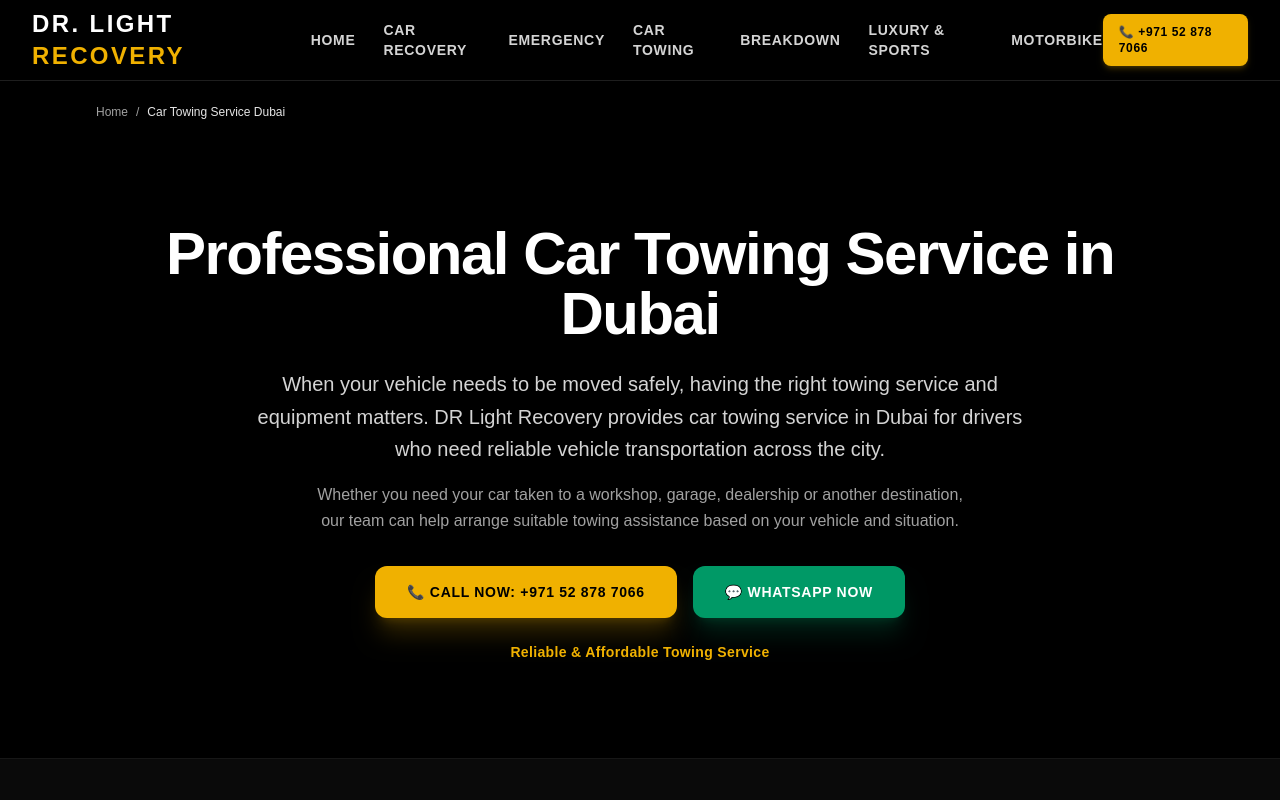
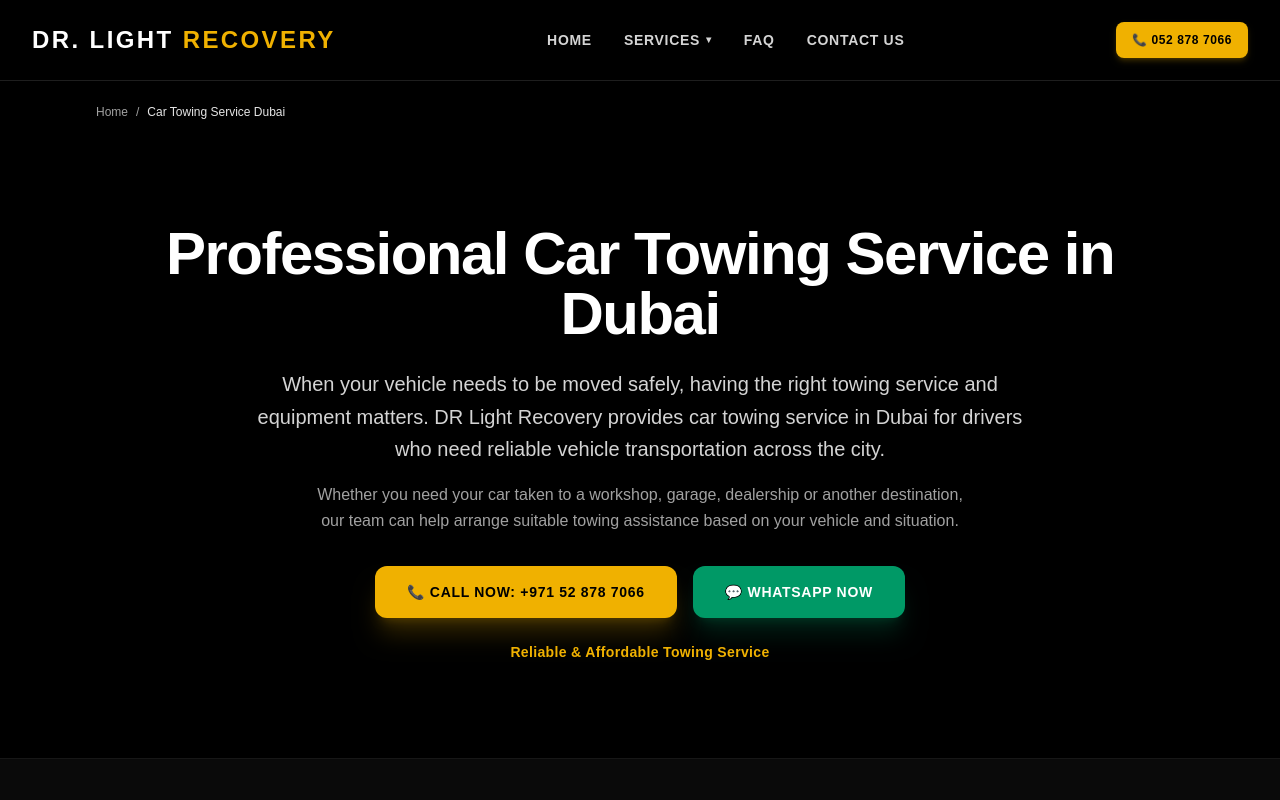
Before and after one commit to FAISALREHMAN-AI/drlightrecovery, a Next.js app: page /car-towing-dubai in a window 1280 px wide. Shown: the top 800 px of the page. Built offline with nearby package versions, Linux system fonts and the light colour scheme.

Commit message:
Update Header navigation with SERVICES dropdown, separate direct Call vs WhatsApp CTAs, and add Learn More service buttons

```diff
--- a/app/page.tsx
+++ b/app/page.tsx
@@ -16,15 +16,16 @@ export default function Home() {
     setOpenFaq(openFaq === idx ? null : idx);
   };
 
+  // Section 3: Exactly the 6 approved services with dedicated Learn More buttons
   const services = [
     {
-      title: "Car Recovery",
+      title: "Car Recovery Dubai",
       href: "/car-recovery-dubai",
       desc: "Reliable car recovery across Dubai for vehicles that cannot be driven or need to be safely transported. Share your location and vehicle details with our team to arrange the appropriate recovery service.",
       badge: "24/7 Service"
     },
     {
-      title: "Car Towing",
+      title: "Car Towing Service",
       href: "/car-towing-dubai",
       desc: "Our car towing service in Dubai helps move vehicles safely from their current location to a workshop, home, or another required destination.",
       badge: "Safe Transport"
@@ -52,12 +53,6 @@ export default function Home() {
       href: "/motorbike-recovery-dubai",
       desc: "If your motorcycle cannot be ridden or needs to be transported, our motorcycle recovery service in Dubai can help move your bike safely.",
       badge: "Specialized Cradle"
-    },
-    {
-      title: "Flatbed Towing",
-      href: "/car-towing-dubai",
-      desc: "Flatbed towing provides a secure way to transport vehicles when they need to be moved without being driven. Our recovery team can arrange suitable vehicle transportation based on your vehicle and recovery requirements.",
-      badge: "Hydraulic Beds"
     }
   ];
 
@@ -134,17 +129,17 @@ export default function Home() {
               Need reliable car recovery in Dubai? DR Light Recovery provides professional car recovery and towing services across Dubai. Whether your vehicle has broken down, needs towing, or requires safe transportation, our team is available 24/7 to help.
             </p>
 
-            {/* CTAs */}
+            {/* CTAs: Call Now -> tel: | WhatsApp Now -> https://wa.me/ */}
             <div className="flex flex-col sm:flex-row items-center justify-center gap-4 mb-10">
               <a
                 href="tel:+971528787066"
                 className="w-full sm:w-auto px-8 py-4 bg-yellow-500 hover:bg-yellow-400 text-black font-extrabold text-sm uppercase tracking-wider rounded-xl transition-all duration-200 shadow-xl shadow-yellow-500/20 flex items-center justify-center gap-2 active:scale-95"
               >
                 <span>📞</span>
-                <span>Call Now: +971 52 878 7066</span>
+                <span>Call Now: 052 878 7066</span>
               </a>
               <a
-                href="https://wa.me/971528787066?text=Hello%20DR%20Light%20Recovery,%20I%20need%20vehicle%20recovery%20in%20Dubai."
+                href="https://wa.me/971528787066"
                 target="_blank"
                 rel="noopener noreferrer"
                 className="w-full sm:w-auto px-8 py-4 bg-emerald-600 hover:bg-emerald-500 text-white font-extrabold text-sm uppercase tracking-wider rounded-xl transition-all duration-200 shadow-xl shadow-emerald-600/20 flex items-center justify-center gap-2 active:scale-95"
@@ -216,7 +211,8 @@ export default function Home() {
         </section>
 
         {/* ================= 3. OUR CAR RECOVERY & TOWING SERVICES ================= */}
-        <section className="py-20 px-4 sm:px-6 lg:px-8 bg-neutral-950 border-y border-neutral-900">
+        {/* Requirement: Card is NOT clickable. Only "Learn More" button links to dedicated page. */}
+        <section id="services" className="py-20 px-4 sm:px-6 lg:px-8 bg-neutral-950 border-y border-neutral-900">
           <div className="max-w-6xl mx-auto">
             <div className="text-center max-w-3xl mx-auto mb-14">
               <h2 className="text-2xl sm:text-3xl md:text-4xl font-extrabold text-white mb-4">
@@ -227,7 +223,6 @@ export default function Home() {
               </p>
             </div>
 
-            {/* Note: PRD rule 14 specifically says NO individual contact buttons inside cards */}
             <div className="grid grid-cols-1 md:grid-cols-2 lg:grid-cols-3 gap-6">
               {services.map((srv, idx) => (
                 <div
@@ -238,20 +233,22 @@ export default function Home() {
                     <div className="inline-block px-2.5 py-1 rounded bg-neutral-900 text-yellow-400 text-[11px] font-bold uppercase tracking-wider mb-4">
                       {srv.badge}
                     </div>
-                    <h3 className="text-lg font-bold text-white mb-3 hover:text-yellow-400 transition-colors">
-                      <Link href={srv.href}>{srv.title}</Link>
+                    <h3 className="text-lg font-bold text-white mb-3">
+                      {srv.title}
                     </h3>
-                    <p className="text-neutral-400 text-xs leading-relaxed mb-4">
+                    <p className="text-neutral-400 text-xs leading-relaxed mb-6">
                       {srv.desc}
                     </p>
                   </div>
-                  <Link
-                    href={srv.href}
-                    className="inline-flex items-center text-xs font-semibold text-yellow-500 hover:text-yellow-400 tracking-wider uppercase group"
-                  >
-                    <span>Read Details</span>
-                    <span className="ml-1 group-hover:translate-x-1 transition-transform">→</span>
-                  </Link>
+                  <div>
+                    <Link
+                      href={srv.href}
+                      className="inline-flex items-center gap-1.5 px-4 py-2 rounded-lg bg-neutral-900 hover:bg-yellow-500 hover:text-black text-xs font-bold text-yellow-400 tracking-wider uppercase transition-colors group"
+                    >
+                      <span>Learn More</span>
+                      <span className="group-hover:translate-x-1 transition-transform">→</span>
+                    </Link>
+                  </div>
                 </div>
               ))}
             </div>
@@ -271,14 +268,16 @@ export default function Home() {
               Our recovery near me service is designed to make it easier to get professional vehicle recovery wherever you are in Dubai.
             </p>
             <div className="flex flex-col sm:flex-row items-center justify-center gap-4">
+              {/* Call -> Phone dialer */}
               <a
                 href="tel:+971528787066"
                 className="w-full sm:w-auto px-7 py-3.5 bg-yellow-500 hover:bg-yellow-400 text-black font-extrabold text-xs uppercase tracking-wider rounded-xl transition-colors shadow-lg"
               >
                 Find Car Recovery Near Me
               </a>
+              {/* Other contact -> WhatsApp */}
               <a
-                href="https://wa.me/971528787066?text=I%20need%20car%20recovery%20near%20me%20in%20Dubai"
+                href="https://wa.me/971528787066"
                 target="_blank"
                 rel="noopener noreferrer"
                 className="w-full sm:w-auto px-7 py-3.5 bg-neutral-800 hover:bg-neutral-700 text-white font-extrabold text-xs uppercase tracking-wider rounded-xl transition-colors"
@@ -317,6 +316,7 @@ export default function Home() {
             </div>
 
             <div className="text-center">
+              {/* Call -> Phone dialer */}
               <a
                 href="tel:+971528787066"
                 className="inline-block px-8 py-3.5 bg-yellow-500 hover:bg-yellow-400 text-black font-extrabold text-xs uppercase tracking-wider rounded-xl transition-colors shadow-lg"
@@ -363,6 +363,7 @@ export default function Home() {
           </div>
 
           <div className="text-center">
+            {/* Call button -> Phone dialer */}
             <a
               href="tel:+971528787066"
               className="inline-block px-8 py-4 bg-red-600 hover:bg-red-500 text-white font-extrabold text-xs uppercase tracking-wider rounded-xl transition-colors shadow-lg shadow-red-600/20"
@@ -419,6 +420,7 @@ export default function Home() {
             </div>
 
             <div className="text-center">
+              {/* Call -> Phone dialer */}
               <a
                 href="tel:+971528787066"
                 className="inline-block px-8 py-3.5 bg-yellow-500 hover:bg-yellow-400 text-black font-extrabold text-xs uppercase tracking-wider rounded-xl transition-colors shadow-lg"
@@ -458,8 +460,11 @@ export default function Home() {
             <p className="text-xs sm:text-sm text-neutral-400 mb-6">
               Need recovery in another part of Dubai? Share your exact location with our team and we&apos;ll assess the recovery requirements.
             </p>
+            {/* Request Assistance / Other contact -> WhatsApp */}
             <a
-              href="tel:+971528787066"
+              href="https://wa.me/971528787066"
+              target="_blank"
+              rel="noopener noreferrer"
               className="inline-block px-8 py-3.5 bg-yellow-500 hover:bg-yellow-400 text-black font-extrabold text-xs uppercase tracking-wider rounded-xl transition-colors shadow-lg"
             >
               Request Recovery
@@ -514,8 +519,11 @@ export default function Home() {
             </div>
 
             <div className="text-center">
+              {/* Request Assistance / Other contact -> WhatsApp */}
               <a
-                href="tel:+971528787066"
+                href="https://wa.me/971528787066"
+                target="_blank"
+                rel="noopener noreferrer"
                 className="inline-block px-8 py-3.5 bg-yellow-500 hover:bg-yellow-400 text-black font-extrabold text-xs uppercase tracking-wider rounded-xl transition-colors shadow-lg"
               >
                 Request Car Recovery
@@ -563,8 +571,11 @@ export default function Home() {
           </div>
 
           <div className="text-center">
+            {/* Get a Quote / Non-call contact -> WhatsApp */}
             <a
-              href="tel:+971528787066"
+              href="https://wa.me/971528787066"
+              target="_blank"
+              rel="noopener noreferrer"
               className="inline-block px-8 py-3.5 bg-yellow-500 hover:bg-yellow-400 text-black font-extrabold text-xs uppercase tracking-wider rounded-xl transition-colors shadow-lg"
             >
               Get a Recovery Quote
@@ -621,7 +632,7 @@ export default function Home() {
         </section>
 
         {/* ================= 12. FREQUENTLY ASKED QUESTIONS ================= */}
-        <section className="py-20 px-4 sm:px-6 lg:px-8 max-w-4xl mx-auto">
+        <section id="faq" className="py-20 px-4 sm:px-6 lg:px-8 max-w-4xl mx-auto">
           <div className="text-center mb-12">
             <h2 className="text-2xl sm:text-3xl md:text-4xl font-extrabold text-white mb-4">
               Frequently Asked Questions About Car Recovery in Dubai
@@ -667,15 +678,16 @@ export default function Home() {
               Whether your vehicle has broken down, needs towing, or requires safe transportation, DR Light Recovery is available 24/7 across Dubai. Contact our team, share your location and vehicle details, and get the recovery process started.
             </p>
 
+            {/* Call Now -> tel: | WhatsApp Now -> https://wa.me/ */}
             <div className="flex flex-col sm:flex-row items-center justify-center gap-4 mb-8">
               <a
                 href="tel:+971528787066"
                 className="w-full sm:w-auto px-8 py-4 bg-yellow-500 hover:bg-yellow-400 text-black font-extrabold text-sm uppercase tracking-wider rounded-xl transition-all shadow-xl shadow-yellow-500/20 active:scale-95"
               >
-                📞 Call Now: +971 52 878 7066
+                📞 Call Now: 052 878 7066
               </a>
               <a
-                href="https://wa.me/971528787066?text=Hello%20DR%20Light%20Recovery,%20I%20need%20vehicle%20recovery%20in%20Dubai."
+                href="https://wa.me/971528787066"
                 target="_blank"
                 rel="noopener noreferrer"
                 className="w-full sm:w-auto px-8 py-4 bg-emerald-600 hover:bg-emerald-500 text-white font-extrabold text-sm uppercase tracking-wider rounded-xl transition-all shadow-xl shadow-emerald-600/20 active:scale-95"
--- a/components/Footer.tsx
+++ b/components/Footer.tsx
@@ -17,7 +17,7 @@ export default function Footer() {
             </p>
             <div className="pt-2 text-xs text-neutral-300 space-y-1">
               <p>📍 Dubai, United Arab Emirates</p>
-              <p>📞 +971 52 878 7066</p>
+              <p>📞 052 878 7066</p>
               <p>⏱ Available 24 Hours / 7 Days</p>
             </div>
           </div>
@@ -34,18 +34,18 @@ export default function Footer() {
                 </Link>
               </li>
               <li>
-                <Link href="/emergency-car-recovery-dubai" className="hover:text-yellow-400 transition-colors">
-                  Emergency Car Recovery
-                </Link>
-              </li>
-              <li>
                 <Link href="/car-towing-dubai" className="hover:text-yellow-400 transition-colors">
-                  Car Towing Service Dubai
+                  Car Towing Service
                 </Link>
               </li>
               <li>
                 <Link href="/breakdown-recovery-dubai" className="hover:text-yellow-400 transition-colors">
-                  Breakdown Recovery Dubai
+                  Breakdown Recovery
+                </Link>
+              </li>
+              <li>
+                <Link href="/emergency-car-recovery-dubai" className="hover:text-yellow-400 transition-colors">
+                  Emergency Car Recovery
                 </Link>
               </li>
               <li>
@@ -55,7 +55,7 @@ export default function Footer() {
               </li>
               <li>
                 <Link href="/motorbike-recovery-dubai" className="hover:text-yellow-400 transition-colors">
-                  Motorbike Recovery Dubai
+                  Motorcycle Recovery
                 </Link>
               </li>
             </ul>
@@ -91,19 +91,21 @@ export default function Footer() {
               Stranded on a Dubai road or need a tow truck right now? Call our 24/7 dispatch desk or message on WhatsApp.
             </p>
             <div className="flex flex-col gap-2.5 pt-1">
+              {/* Call Now -> Direct Dialer */}
               <a
                 href="tel:+971528787066"
                 className="w-full py-2.5 px-4 bg-yellow-500 hover:bg-yellow-400 text-black font-extrabold text-xs uppercase tracking-wider rounded-lg text-center transition-colors shadow-md"
               >
-                📞 Call Now: +971 52 878 7066
+                📞 Call Now: 052 878 7066
               </a>
+              {/* WhatsApp -> Direct WhatsApp */}
               <a
-                href="https://wa.me/971528787066?text=Hello%20DR%20Light%20Recovery"
+                href="https://wa.me/971528787066"
                 target="_blank"
                 rel="noopener noreferrer"
                 className="w-full py-2.5 px-4 bg-emerald-600 hover:bg-emerald-500 text-white font-extrabold text-xs uppercase tracking-wider rounded-lg text-center transition-colors shadow-md"
               >
-                💬 WhatsApp Dispatch
+                💬 WhatsApp
               </a>
             </div>
           </div>
@@ -114,7 +116,8 @@ export default function Footer() {
           <div className="flex gap-4">
             <Link href="/" className="hover:text-neutral-400">Home</Link>
             <Link href="/car-recovery-dubai" className="hover:text-neutral-400">Services</Link>
-            <a href="tel:+971528787066" className="hover:text-neutral-400">Contact</a>
+            <a href="tel:+971528787066" className="hover:text-neutral-400">Call Us</a>
+            <a href="https://wa.me/971528787066" target="_blank" rel="noopener noreferrer" className="hover:text-neutral-400">WhatsApp</a>
           </div>
         </div>
       </div>
--- a/components/Header.tsx
+++ b/components/Header.tsx
@@ -1,52 +1,105 @@
 "use client";
 
 import Link from "next/link";
-import { useState } from "react";
+import { useState, useRef, useEffect } from "react";
 
 export default function Header() {
   const [mobileMenuOpen, setMobileMenuOpen] = useState(false);
+  const [servicesDropdownOpen, setServicesDropdownOpen] = useState(false);
+  const [mobileServicesOpen, setMobileServicesOpen] = useState(false);
+  const dropdownRef = useRef<HTMLDivElement>(null);
+
+  // Close desktop dropdown on outside click
+  useEffect(() => {
+    function handleClickOutside(event: MouseEvent) {
+      if (dropdownRef.current && !dropdownRef.current.contains(event.target as Node)) {
+        setServicesDropdownOpen(false);
+      }
+    }
+    document.addEventListener("mousedown", handleClickOutside);
+    return () => document.removeEventListener("mousedown", handleClickOutside);
+  }, []);
+
+  const serviceLinks = [
+    { name: "Car Recovery Dubai", href: "/car-recovery-dubai" },
+    { name: "Car Towing Service", href: "/car-towing-dubai" },
+    { name: "Breakdown Recovery", href: "/breakdown-recovery-dubai" },
+    { name: "Emergency Car Recovery", href: "/emergency-car-recovery-dubai" },
+    { name: "Luxury & Sports Car Towing", href: "/luxury-sports-car-towing-dubai" },
+    { name: "Motorcycle Recovery", href: "/motorbike-recovery-dubai" },
+  ];
 
   return (
     <header className="fixed top-0 left-0 w-full z-40 bg-black/90 backdrop-blur-md border-b border-neutral-800/80">
       <div className="max-w-7xl mx-auto px-4 sm:px-6 lg:px-8 h-20 flex items-center justify-between">
+        {/* LOGO */}
         <Link href="/" className="flex items-center gap-2 group">
           <span className="text-xl md:text-2xl font-black tracking-widest text-white group-hover:text-yellow-400 transition-colors">
             DR. LIGHT <span className="text-yellow-500">RECOVERY</span>
           </span>
         </Link>
 
-        {/* Desktop Nav */}
-        <nav className="hidden lg:flex items-center gap-7 text-xs xl:text-sm font-bold tracking-wider text-neutral-300">
+        {/* Desktop Navigation: HOME | SERVICES ▾ | FAQ | CONTACT US */}
+        <nav className="hidden lg:flex items-center gap-8 text-xs xl:text-sm font-bold tracking-wider text-neutral-300">
           <Link href="/" className="hover:text-yellow-400 transition-colors">
             HOME
           </Link>
-          <Link href="/car-recovery-dubai" className="hover:text-yellow-400 transition-colors">
-            CAR RECOVERY
+
+          {/* SERVICES ▾ Dropdown */}
+          <div className="relative" ref={dropdownRef}>
+            <button
+              onClick={() => setServicesDropdownOpen(!servicesDropdownOpen)}
+              onMouseEnter={() => setServicesDropdownOpen(true)}
+              className="flex items-center gap-1.5 hover:text-yellow-400 transition-colors py-2 focus:outline-none"
+              aria-expanded={servicesDropdownOpen}
+            >
+              <span>SERVICES</span>
+              <span className={`text-[10px] transition-transform duration-200 ${servicesDropdownOpen ? "rotate-180 text-yellow-400" : ""}`}>
+                ▾
+              </span>
+            </button>
+
+            {servicesDropdownOpen && (
+              <div
+                onMouseLeave={() => setServicesDropdownOpen(false)}
+                className="absolute top-full left-0 w-64 py-2 mt-1 bg-neutral-950 border border-neutral-800 rounded-xl shadow-2xl backdrop-blur-md animate-in fade-in slide-in-from-top-2 duration-150"
+              >
+                {serviceLinks.map((service, idx) => (
+                  <Link
+                    key={idx}
+                    href={service.href}
+                    onClick={() => setServicesDropdownOpen(false)}
+                    className="block px-4 py-2.5 text-xs text-neutral-300 hover:text-yellow-400 hover:bg-neutral-900/80 transition-colors"
+                  >
+                    {service.name}
+                  </Link>
+                ))}
+              </div>
+            )}
+          </div>
+
+          <Link href="/#faq" className="hover:text-yellow-400 transition-colors">
+            FAQ
           </Link>
-          <Link href="/emergency-car-recovery-dubai" className="hover:text-yellow-400 transition-colors">
-            EMERGENCY
-          </Link>
-          <Link href="/car-towing-dubai" className="hover:text-yellow-400 transition-colors">
-            CAR TOWING
-          </Link>
-          <Link href="/breakdown-recovery-dubai" className="hover:text-yellow-400 transition-colors">
-            BREAKDOWN
-          </Link>
-          <Link href="/luxury-sports-car-towing-dubai" className="hover:text-yellow-400 transition-colors">
-            LUXURY & SPORTS
-          </Link>
-          <Link href="/motorbike-recovery-dubai" className="hover:text-yellow-400 transition-colors">
-            MOTORBIKE
-          </Link>
+
+          {/* CONTACT US -> Opens WhatsApp */}
+          <a
+            href="https://wa.me/971528787066"
+            target="_blank"
+            rel="noopener noreferrer"
+            className="hover:text-yellow-400 transition-colors"
+          >
+            CONTACT US
+          </a>
         </nav>
 
-        {/* Header CTA Buttons */}
+        {/* Desktop Call CTA (Direct phone dialer) */}
         <div className="hidden sm:flex items-center gap-3">
           <a
             href="tel:+971528787066"
             className="px-4 py-2.5 rounded-lg bg-yellow-500 hover:bg-yellow-400 text-black font-extrabold text-xs uppercase tracking-wider transition-colors shadow-md shadow-yellow-500/20"
           >
-            📞 +971 52 878 7066
+            📞 052 878 7066
           </a>
         </div>
 
@@ -76,57 +129,68 @@ export default function Header() {
           >
             Home
           </Link>
+
+          {/* Mobile SERVICES Dropdown Accordion */}
+          <div>
+            <button
+              onClick={() => setMobileServicesOpen(!mobileServicesOpen)}
+              className="w-full flex items-center justify-between text-sm font-bold text-neutral-300 hover:text-yellow-400 py-1"
+            >
+              <span>Services</span>
+              <span className={`text-xs transition-transform duration-200 ${mobileServicesOpen ? "rotate-180 text-yellow-400" : ""}`}>
+                ▾
+              </span>
+            </button>
+            {mobileServicesOpen && (
+              <div className="pl-4 pt-2 space-y-2 border-l border-neutral-800 ml-2 mt-1">
+                {serviceLinks.map((service, idx) => (
+                  <Link
+                    key={idx}
+                    href={service.href}
+                    onClick={() => {
+                      setMobileServicesOpen(false);
+                      setMobileMenuOpen(false);
+                    }}
+                    className="block text-xs font-semibold text-neutral-400 hover:text-yellow-400 py-1"
+                  >
+                    {service.name}
+                  </Link>
+                ))}
+              </div>
+            )}
+          </div>
+
           <Link
-            href="/car-recovery-dubai"
+            href="/#faq"
             onClick={() => setMobileMenuOpen(false)}
             className="block text-sm font-bold text-neutral-300 hover:text-yellow-400"
           >
-            Car Recovery Dubai
+            FAQ
           </Link>
-          <Link
-            href="/emergency-car-recovery-dubai"
+
+          {/* Mobile Contact Us -> WhatsApp */}
+          <a
+            href="https://wa.me/971528787066"
+            target="_blank"
+            rel="noopener noreferrer"
             onClick={() => setMobileMenuOpen(false)}
             className="block text-sm font-bold text-neutral-300 hover:text-yellow-400"
           >
-            Emergency Car Recovery
-          </Link>
-          <Link
-            href="/car-towing-dubai"
-            onClick={() => setMobileMenuOpen(false)}
-            className="block text-sm font-bold text-neutral-300 hover:text-yellow-400"
-          >
-            Car Towing Service
-          </Link>
-          <Link
-            href="/breakdown-recovery-dubai"
-            onClick={() => setMobileMenuOpen(false)}
-            className="block text-sm font-bold text-neutral-300 hover:text-yellow-400"
-          >
-            Car Breakdown Service
-          </Link>
-          <Link
-            href="/luxury-sports-car-towing-dubai"
-            onClick={() => setMobileMenuOpen(false)}
-            className="block text-sm font-bold text-neutral-300 hover:text-yellow-400"
-          >
-            Luxury & Sports Car Towing
-          </Link>
-          <Link
-            href="/motorbike-recovery-dubai"
-            onClick={() => setMobileMenuOpen(false)}
-            className="block text-sm font-bold text-neutral-300 hover:text-yellow-400"
-          >
-            Motorbike Recovery Dubai
-          </Link>
+            Contact Us
+          </a>
+
+          {/* Action Buttons */}
           <div className="pt-4 border-t border-neutral-800 flex flex-col gap-3">
+            {/* Call Now -> Direct Dialer */}
             <a
               href="tel:+971528787066"
               className="w-full py-3 text-center bg-yellow-500 text-black font-extrabold text-xs uppercase tracking-wider rounded-lg"
             >
-              📞 Call: +971 52 878 7066
+              📞 Call Now: 052 878 7066
             </a>
+            {/* WhatsApp / Message -> WhatsApp */}
             <a
-              href="https://wa.me/971528787066?text=Hello%20DR%20Light%20Recovery"
+              href="https://wa.me/971528787066"
               target="_blank"
               rel="noopener noreferrer"
               className="w-full py-3 text-center bg-emerald-600 text-white font-extrabold text-xs uppercase tracking-wider rounded-lg"
```
Also changed, not shown: components/StickyMobileCta.tsx (+4 -11 lines).
